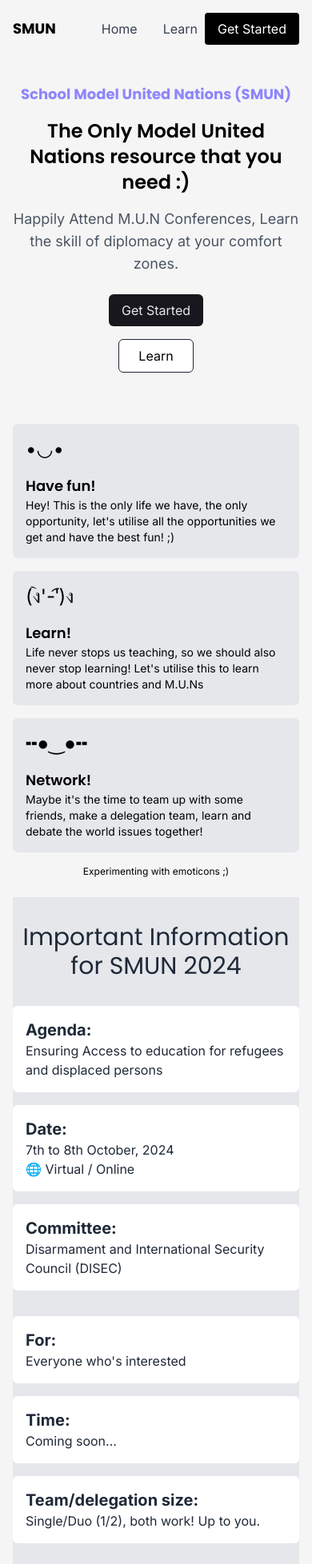
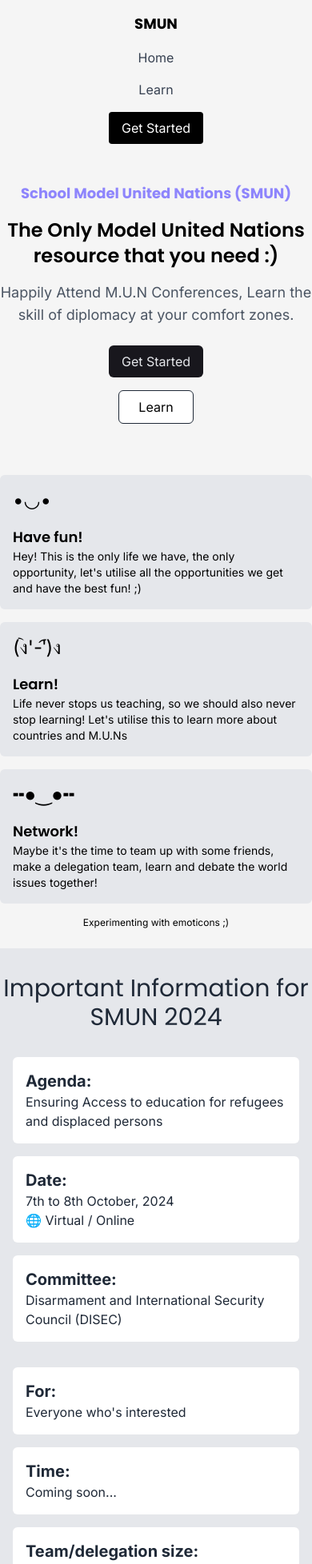
Before and after one commit to 0Armaan025/smun-2024, a Next.js app: page / in a window 390 px wide. Shown: the top 1956 px of the page at 80% size. Built offline with nearby package versions, Linux system fonts and the light colour scheme.

Commit message:
minor design fix

```diff
--- a/src/app/home/middlepart/MiddlePart.tsx
+++ b/src/app/home/middlepart/MiddlePart.tsx
@@ -6,7 +6,7 @@ type Props = {};
 const MiddlePart = (props: Props) => {
   return (
     <>
-      <div className="middlePartDiv flex flex-col justify-center items-center px-4 md:px-8 lg:px-16">
+      <div className="middlePartDiv flex flex-col justify-center items-center ">
         <h4
           className="text-[#8e85fc] text-lg font-bold mt-8 text-center"
           style={{ fontFamily: "Poppins" }}
@@ -93,7 +93,7 @@ const MiddlePart = (props: Props) => {
             >
               Important Information for SMUN 2024
             </h3>
-            <div className="informationInformationDiv mt-8 flex flex-wrap justify-center items-center gap-4">
+            <div className="informationInformationDiv  mt-8 flex flex-wrap justify-center items-center gap-4 sm:m-4 mx-4">
               <div className="impInfoBox bg-white flex hover:bg-gray-100 transition-all cursor-pointer flex-col justify-center items-start text-start w-full sm:w-[18rem] md:w-[22rem] p-4 rounded-md">
                 <strong className="font-bold text-xl md:text-2xl text-gray-800">
                   Agenda:
@@ -119,7 +119,7 @@ const MiddlePart = (props: Props) => {
                 </span>
               </div>
             </div>
-            <div className="anotherInformationBox mt-8 flex flex-wrap justify-center items-center gap-4">
+            <div className="anotherInformationBox sm:m-4 mx-4 mt-8 flex flex-wrap justify-center items-center gap-4">
               <div className="impInfoBox bg-white flex hover:bg-gray-100 transition-all cursor-pointer flex-col justify-center items-start text-start w-full sm:w-[18rem] md:w-[22rem] p-4 rounded-md">
                 <strong className="font-bold text-xl md:text-2xl text-gray-800">
                   For:
@@ -141,7 +141,7 @@ const MiddlePart = (props: Props) => {
                 </span>
               </div>
             </div>
-            <div className="anotherInformationBox mt-8 flex flex-wrap justify-center items-center gap-4">
+            <div className="anotherInformationBox sm:m-4 mx-4 mt-8 flex flex-wrap justify-center items-center gap-4">
               <div className="impInfoBox bg-white flex hover:bg-gray-100 transition-all cursor-pointer flex-col justify-center items-start text-start w-full sm:w-[18rem] md:w-[22rem] p-4 rounded-md">
                 <strong className="font-bold text-xl md:text-2xl text-gray-800">
                   Join:
--- a/src/app/home/middlepart/middlepart.css
+++ b/src/app/home/middlepart/middlepart.css
@@ -1,42 +1,10 @@
-.cloud {
-  position: relative;
-  /* display: block; */
-  width: 10em;
-  display: flex;
-  flex-direction: column;
-  justify-content: center;
-  align-items: center;
-  height: 10em;
-  margin: 2em auto;
-  color: #3498db;
-  background: #fff;
-  border-width: 0.25em;
-  border-style: solid;
-  border-radius: 50% 50% 0 0;
+body {
+  margin: 0;
+  padding: 0;
 }
 
-.cloud:before,
-.cloud:after {
-  content: "";
-  position: absolute;
-  bottom: -0.25em;
-  background: inherit;
-  border-width: 0.25em;
-  border-style: solid;
+.important-info-div {
+  width: 100%;
+  margin-left: 0px;
+  margin-right: 0px;
 }
-
-.cloud:before {
-  left: 80%;
-  width: 60%;
-  height: 60%;
-  border-left: none;
-  border-radius: 50% 50% 50% 0;
-}
-
-.cloud:after {
-  right: 80%;
-  width: 80%;
-  height: 80%;
-  border-right: none;
-  border-radius: 50% 50% 0;
-}
--- a/src/components/navbar/Navbar.tsx
+++ b/src/components/navbar/Navbar.tsx
@@ -2,7 +2,7 @@ import React from "react";
 
 const Navbar = () => {
   return (
-    <nav className="p-4 flex justify-between items-center">
+    <nav className="p-4 flex flex-col md:flex-row justify-between items-center ">
       <div
         className="text-black text-lg font-bold flex flex-row"
         style={{ fontFamily: "Poppins" }}
@@ -10,19 +10,22 @@ const Navbar = () => {
         <h4>SMUN</h4>
       </div>
 
-      <div className="flex space-x-8 ml-12">
-        <a href="/" className="text-gray-700 transition-all hover:text-black">
+      <div className="flex flex-col md:flex-row space-y-4 md:space-y-0 md:space-x-8 mt-4 md:mt-0">
+        <a
+          href="/"
+          className="text-gray-700 transition-all hover:text-black text-center"
+        >
           Home
         </a>
         <a
           href="/about"
-          className="text-gray-700 transition-all hover:text-black"
+          className="text-gray-700 transition-all hover:text-black text-center"
         >
           Learn
         </a>
       </div>
 
-      <div>
+      <div className="mt-4 md:mt-0">
         <button className="bg-black text-white px-4 py-2 rounded hover:bg-gray-900 transition-all">
           Get Started
         </button>
```
